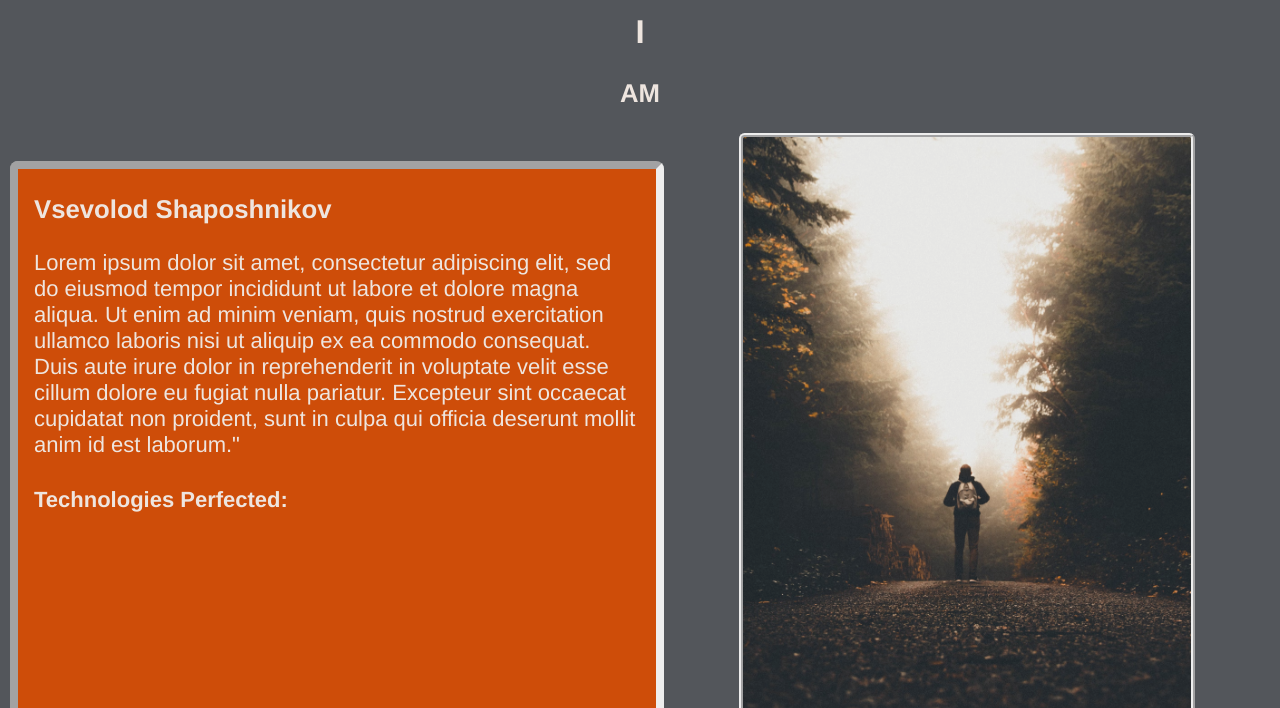
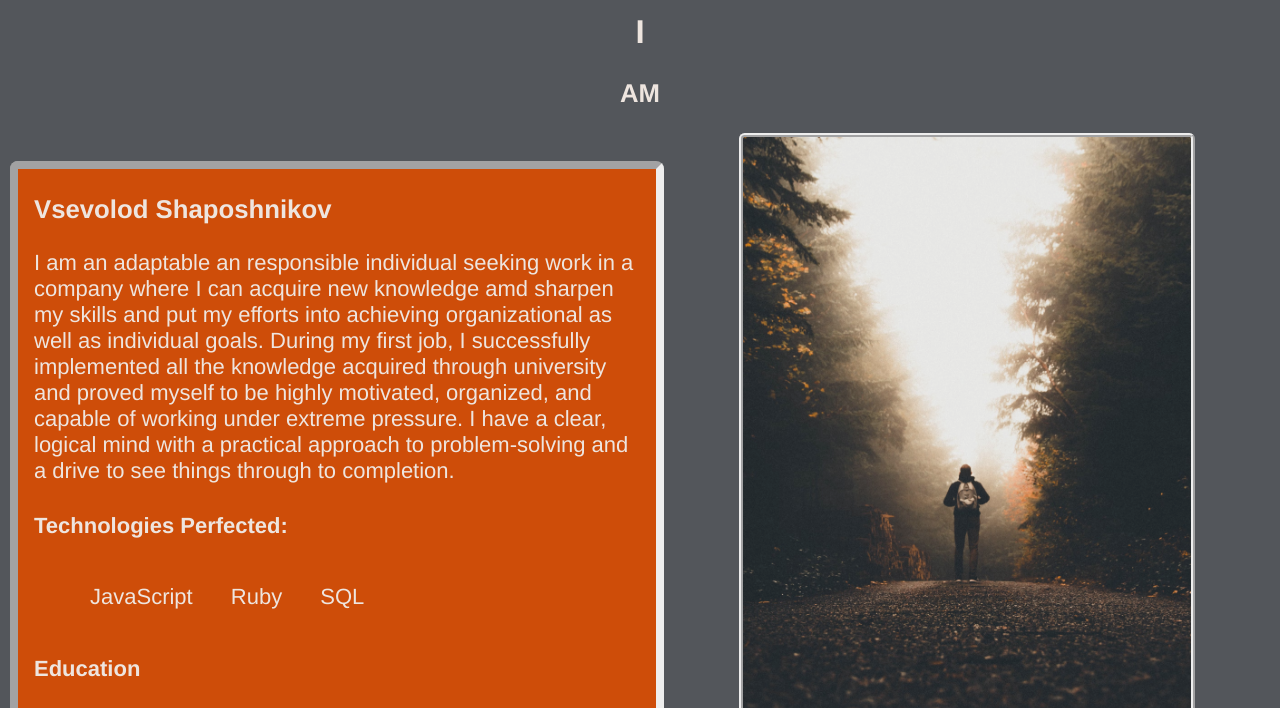
Before and after one commit to Seva-Sh/personal_portfolio, a plain HTML site: page index.html in a window 1280 px wide. Shown: the part 62-770 px from the top of the page. Drawn offline with Linux system fonts and the light colour scheme.

Commit message:
15 March 2014 Progress

```diff
--- a/index.html
+++ b/index.html
@@ -25,18 +25,27 @@
     <main>
         <section id="description">
             <h3>Vsevolod Shaposhnikov</h4>
-            <p>Lorem ipsum dolor sit amet, consectetur adipiscing elit,
-                sed do eiusmod tempor incididunt ut labore et dolore magna
-                aliqua. Ut enim ad minim veniam, quis nostrud exercitation
-                ullamco laboris nisi ut aliquip ex ea commodo consequat.
-                Duis aute irure dolor in reprehenderit in voluptate velit
-                esse cillum dolore eu fugiat nulla pariatur. Excepteur sint
-                occaecat cupidatat non proident, sunt in culpa qui officia
-                deserunt mollit anim id est laborum."</p>
+            <p>I am an adaptable an responsible individual seeking work in a company where I can acquire
+                new knowledge amd sharpen my skills and put my efforts into achieving organizational as well
+                as individual goals.
+                During my first job, I successfully implemented all the knowledge acquired through university
+                and proved myself to be highly motivated, organized, and capable of working under
+                extreme pressure. I have a clear, logical mind with a practical approach to problem-solving
+                and a drive to see things through to completion.
+
+            </p>
 
             <h4>Technologies Perfected:</h5>
             <ul>
-
+                <li>JavaScript</li>
+                <li>Ruby</li>
+                <li>SQL</li>
+            </ul>
+            <h4>Education</h4>
+            <ul>
+                <li>American University of RAK</li>
+                <li>Launch School</li>
+                <li>Codecademy</li>
             </ul>
         </section>
         <section id="photo">
--- a/resources/css/style.css
+++ b/resources/css/style.css
@@ -28,12 +28,12 @@ nav {
     font-weight: bold;
 }
 
-ul {
+header ul {
     list-style: none;
     padding-top: 10px;
 }
 
-li {
+header li {
     display: inline-block;
     padding: 5px;
 }
@@ -86,6 +86,15 @@ main {
     border: 0.25rem ridge white;
 }
 
+main ul {
+    list-style: square;
+}
+
+main li {
+    display: inline-block;
+    padding: 1rem;
+}
+
 /* Projects */
 
 #projects {
```
